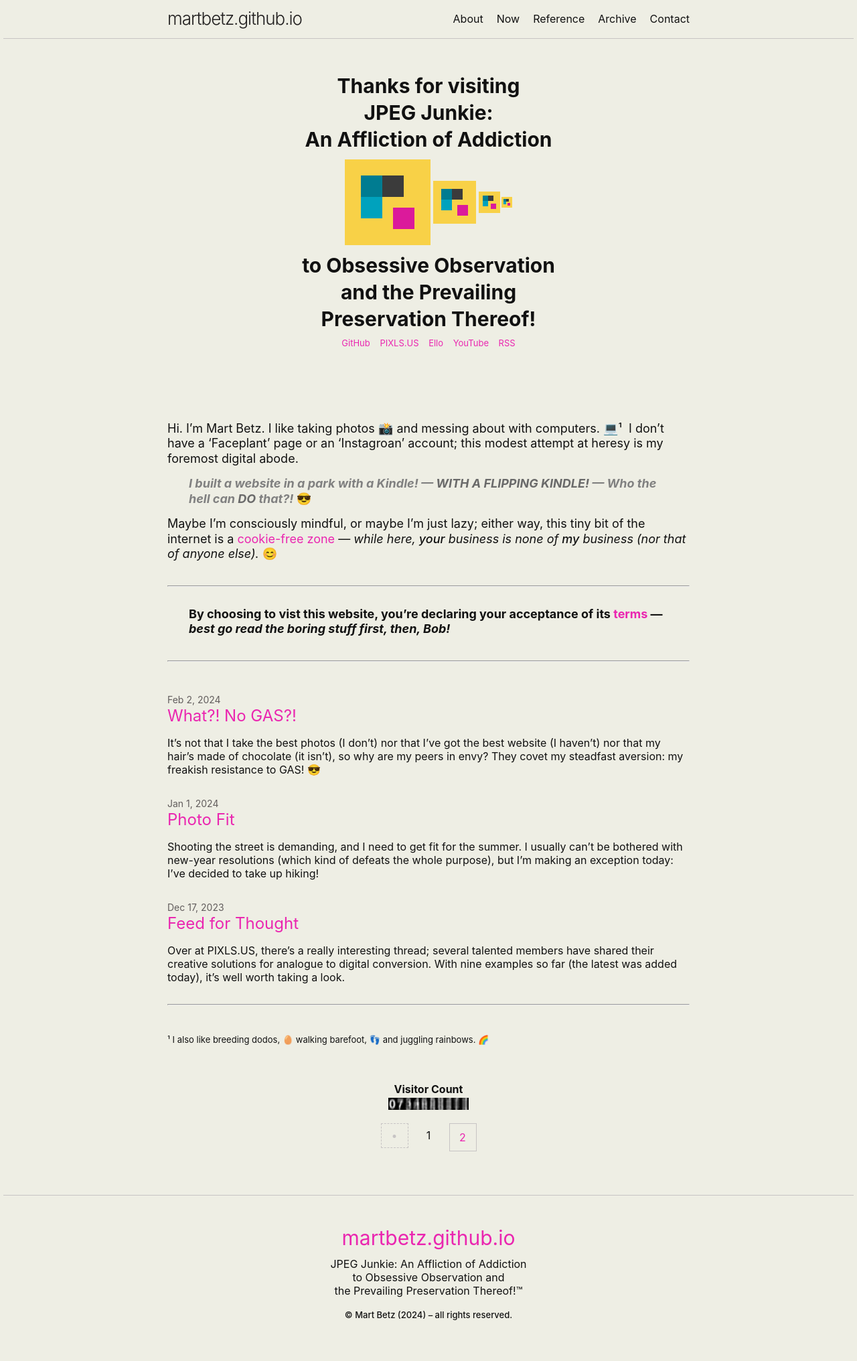
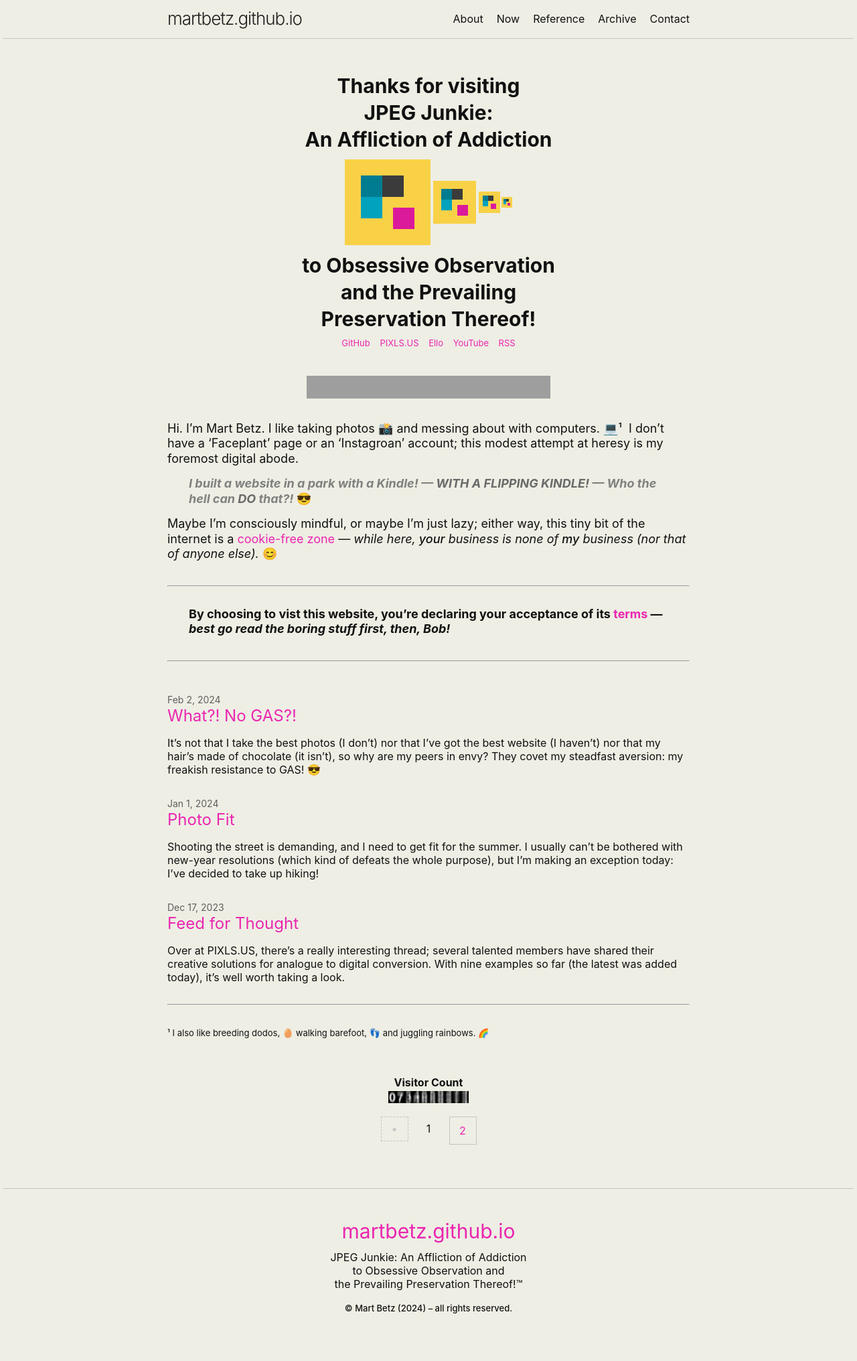
Before and after one commit to martbetz/martbetz.github.io, a Jekyll site: the page built from index.html, in a window 1280 px wide. Shown: the whole page at 67% size. Built offline with Jekyll 4.4.1, drawn with Linux system fonts in a browser that asks for light colours; the list of posts is cut into pages by our own code; grey boxes are pictures that could not be loaded.

Commit message:
Update home.html

```diff
--- a/_layouts/home.html
+++ b/_layouts/home.html
@@ -38,7 +38,7 @@
 
 <hr>
 
-<p style="padding-top: 10px">
+<p style="padding-top: 0px: line-height: 1.1">
 <font size="2">
   ¹ I also like breeding dodos,&nbsp;🥚 walking barefoot,&nbsp;👣 and juggling rainbows.&nbsp;🌈
 </font>
```
